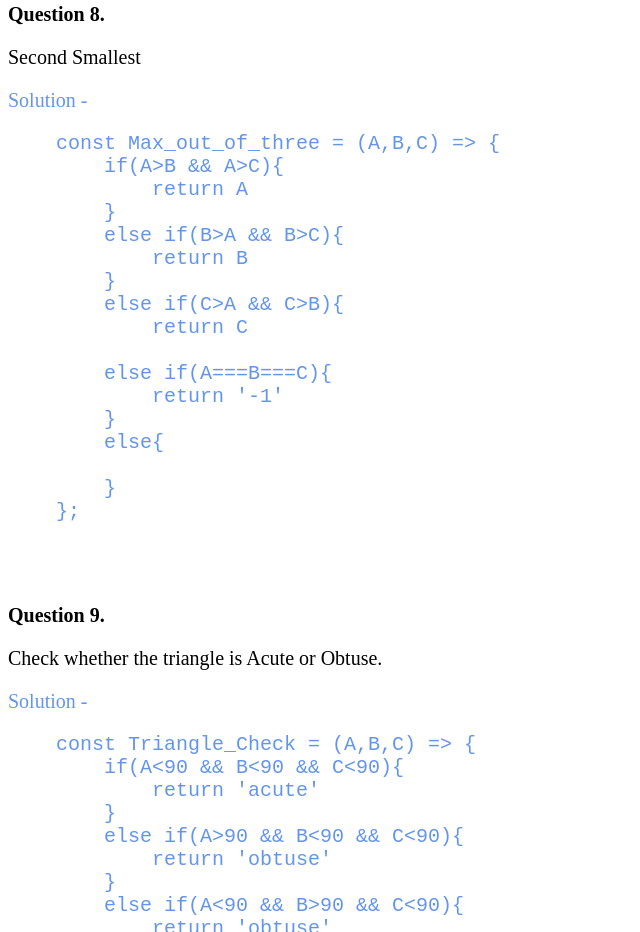
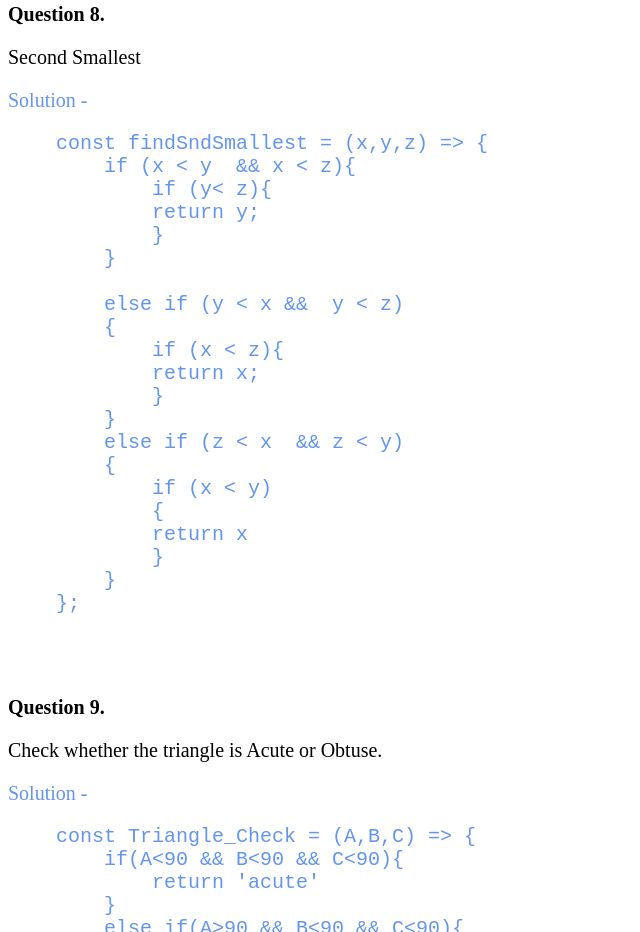
Before and after one commit to kunal1100/Javascript-handson-2, a plain HTML site: page index.html in a window 1280 px wide. Shown: the part 2614-3546 px from the top of the page, without its empty margins (0-640 px from the left). Drawn offline with Linux system fonts and the light colour scheme.

Commit message:
second commit

```diff
--- a/index.html
+++ b/index.html
@@ -133,21 +133,25 @@
         Solution -
     </p>
     <pre style="color:cornflowerblue; font-size: 20px;">
-    const Max_out_of_three = (A,B,C) => {
-        if(A>B && A>C){
-            return A
+    const findSndSmallest = (x,y,z) => {
+        if (x < y  && x < z){
+            if (y< z){
+            return y;
+            }
         }
-        else if(B>A && B>C){
-            return B
+
+        else if (y < x &&  y < z)
+        {
+            if (x < z){
+            return x;
+            }
         }
-        else if(C>A && C>B){
-            return C
-
-        else if(A===B===C){
-            return '-1'
-        }
-        else{
-
+        else if (z < x  && z < y)
+        {
+            if (x < y)
+            {
+            return x
+            }
         }
     };
     </pre>
```
